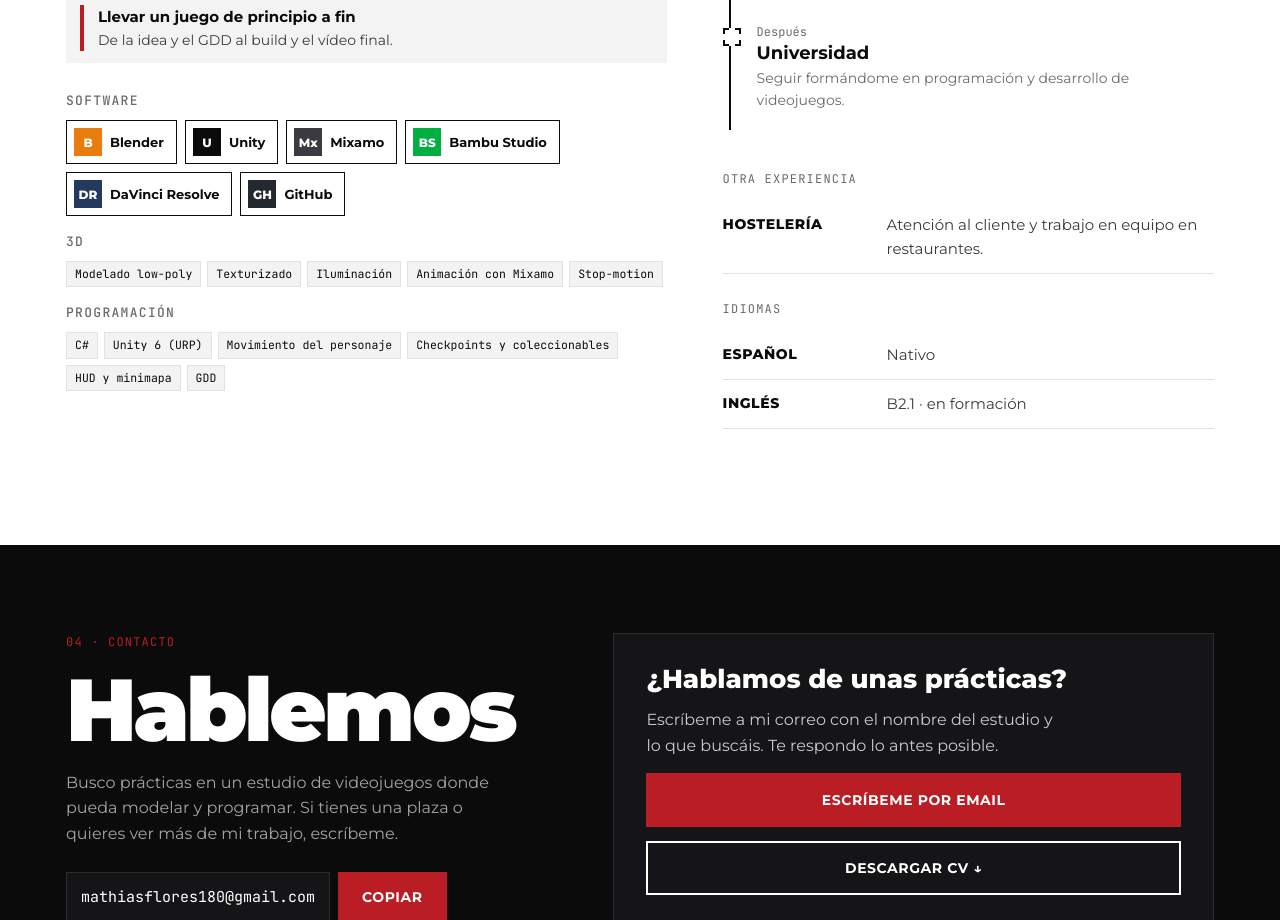
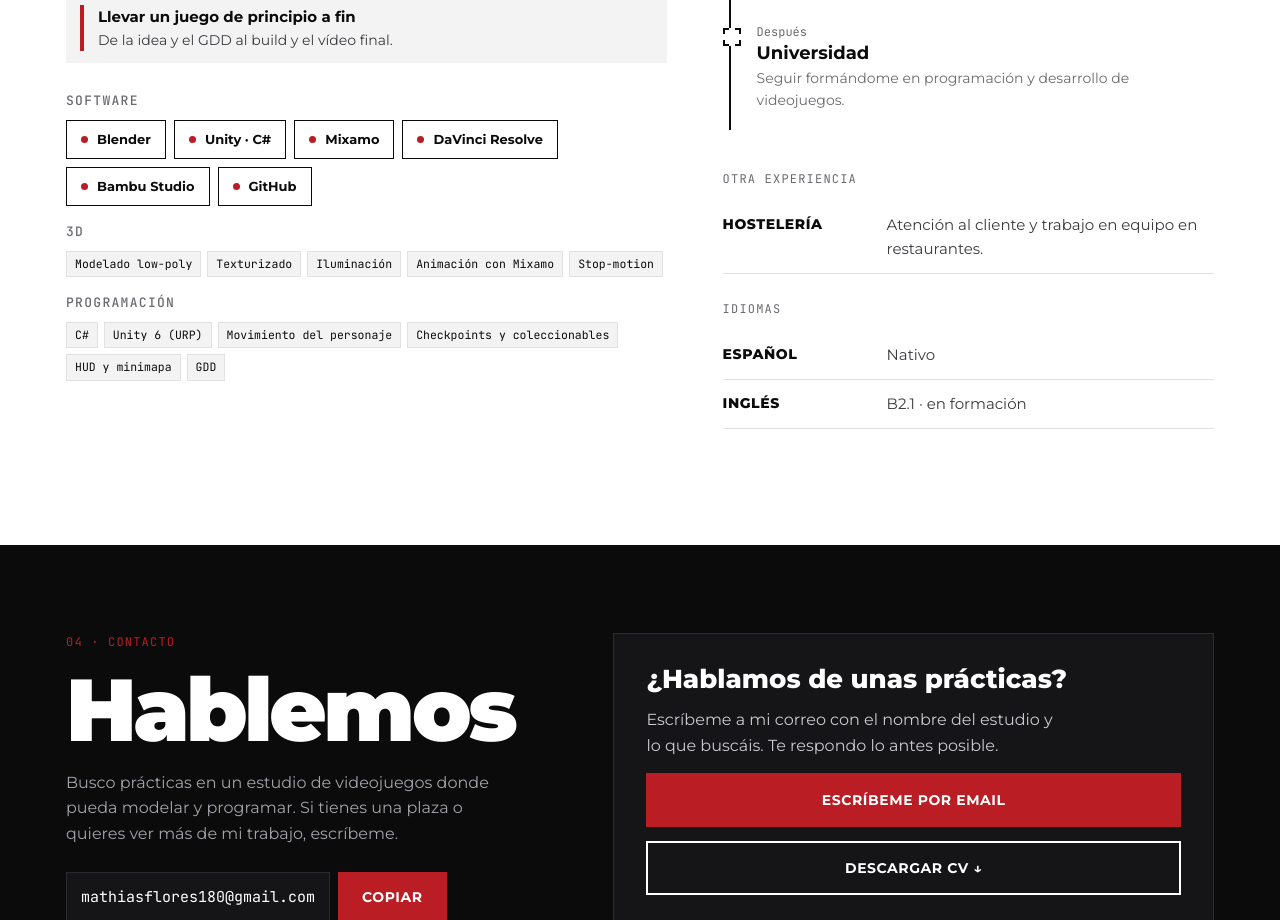
Before and after one commit to Mathiasfl1/Mathiasfl1.github.io, a plain HTML site: page index.html in a window 1280 px wide. Shown: the part 3926-4846 px from the top of the page. Drawn offline with Linux system fonts and the light colour scheme.

Commit message:
Add files via upload

```diff
--- a/index.html
+++ b/index.html
@@ -196,8 +196,8 @@ details[open] summary::before{content:"−"}
 .method li{display:flex;gap:10px;align-items:baseline;color:#DADADF;font-size:15px}
 .method li::before{content:"✓";color:var(--red);font-weight:800}
 .soft{display:flex;flex-wrap:wrap;gap:8px}
-.soft span{display:flex;align-items:center;gap:8px;border:1.5px solid var(--ink);background:var(--white);padding:7px 12px 7px 7px;font-weight:700;font-size:13px}
-.soft i{width:28px;height:28px;display:grid;place-items:center;font:800 12px var(--font);font-style:normal;color:var(--white)}
+.soft span{display:flex;align-items:center;gap:9px;border:1.5px solid var(--ink);background:var(--white);padding:8px 14px;font-weight:700;font-size:13px}
+.soft i{width:7px;height:7px;border-radius:50%;background:var(--red);flex:none}
 .media video.cover{position:absolute;inset:0;width:100%;height:100%;object-fit:cover}
 .media:hover .playbadge{transform:scale(1.08)}
 .media img.cover{position:absolute;inset:0;width:100%;height:100%;object-fit:cover;transition:transform .4s}
@@ -599,7 +599,7 @@ footer .wrap{padding-block:28px;display:flex;justify-content:space-between;gap:1
           <li><b>Llevar un juego de principio a fin</b><span>De la idea y el GDD al build y el vídeo final.</span></li>
         </ul>
         <div class="skills">
-          <div><h4>Software</h4><div class="soft"><span><i style="background:#E87D0D">B</i>Blender</span><span><i style="background:#0B0B0C">U</i>Unity</span><span><i style="background:#3A3A40">Mx</i>Mixamo</span><span><i style="background:#00AE42">BS</i>Bambu Studio</span><span><i style="background:#233A5E">DR</i>DaVinci Resolve</span><span><i style="background:#24292F">GH</i>GitHub</span></div></div>
+          <div><h4>Software</h4><div class="soft"><span><i></i>Blender</span><span><i></i>Unity · C#</span><span><i></i>Mixamo</span><span><i></i>DaVinci Resolve</span><span><i></i>Bambu Studio</span><span><i></i>GitHub</span></div></div>
           <div><h4>3D</h4><div class="chips"><span>Modelado low-poly</span><span>Texturizado</span><span>Iluminación</span><span>Animación con Mixamo</span><span>Stop-motion</span></div></div>
           <div><h4>Programación</h4><div class="chips"><span>C#</span><span>Unity 6 (URP)</span><span>Movimiento del personaje</span><span>Checkpoints y coleccionables</span><span>HUD y minimapa</span><span>GDD</span></div></div>
         </div>
```
